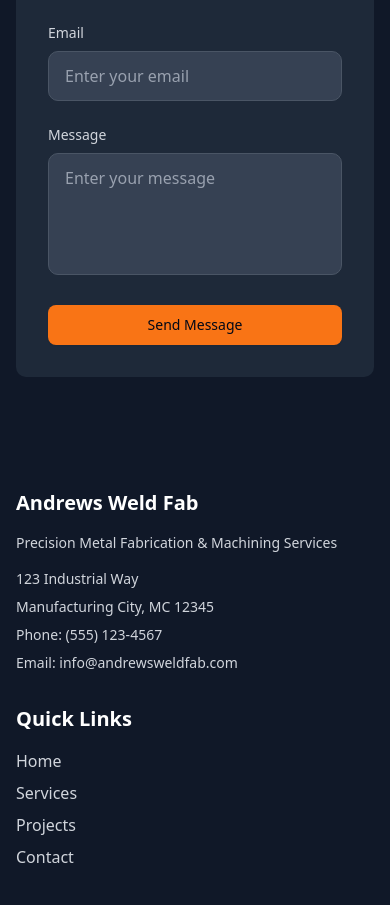
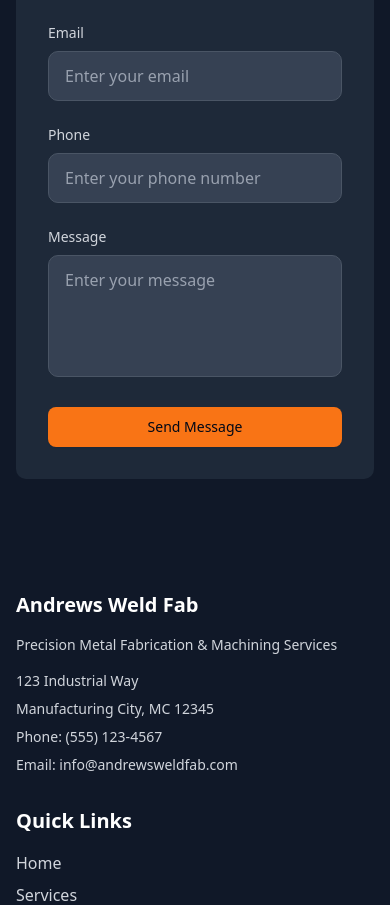
Before and after one commit to CouchNoemi/Andrewsweldfab, a Next.js app: page / in a window 390 px wide. Shown: the part 5311-6216 px from the top of the page. Built offline with nearby package versions, Linux system fonts and the light colour scheme.

Commit message:
fix contact form to include phone number

```diff
--- a/components/contact.tsx
+++ b/components/contact.tsx
@@ -7,6 +7,7 @@ function Contact() {
   const [formData, setFormData] = useState({
     name: '',
     email: '',
+    phone: '',
     message: ''
   });
 
@@ -25,12 +26,12 @@ function Contact() {
     const body = `
 Name: ${formData.name}
 Email: ${formData.email}
-
+Phone: ${formData.phone}
 Message:
 ${formData.message}
     `;
 
-    const mailtoLink = `mailto:obendesmond2@gmail.com,noemicouch@gmail.com?subject=${encodeURIComponent(subject)}&body=${encodeURIComponent(body)}`;
+    const mailtoLink = `mailto:andrewsweldfabrication@gmail.com,noemicouch@gmail.com?subject=${encodeURIComponent(subject)}&body=${encodeURIComponent(body)}`;
 
     window.location.href = mailtoLink;
   };
@@ -101,6 +102,19 @@ ${formData.message}
               />
             </div>
             <div className="space-y-2">
+              <label htmlFor="phone" className="block text-sm font-medium text-gray-300">Phone</label>
+              <input
+                type="phone"
+                id="phone"
+                name="phone"
+                value={formData.phone}
+                onChange={handleInputChange}
+                placeholder="Enter your phone number"
+                required
+                className="w-full px-4 py-3 rounded-lg bg-gray-700 border border-gray-600 text-white placeholder-gray-400 focus:outline-none focus:ring-2 focus:ring-blue-500 focus:border-transparent transition duration-200"
+              />
+            </div>
+            <div className="space-y-2">
               <label htmlFor="message" className="block text-sm font-medium text-gray-300">Message</label>
               <textarea
                 id="message"
```
